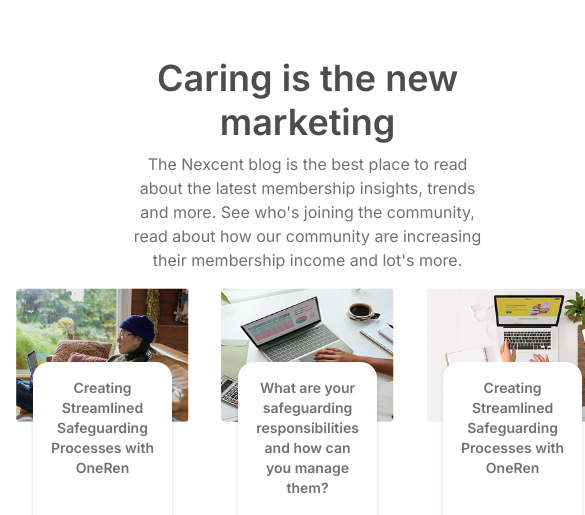
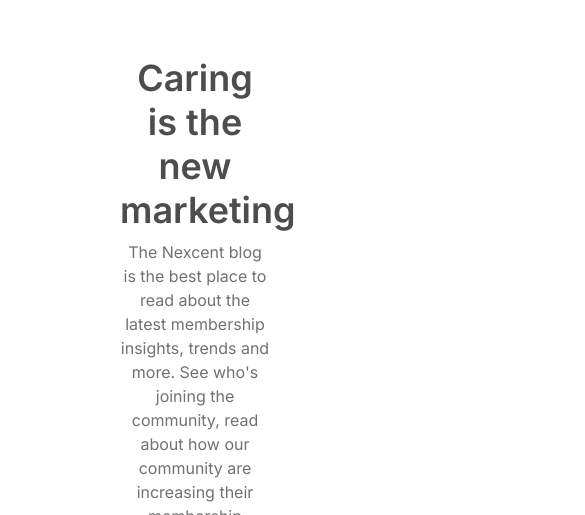
Before and after one commit to Nishahtc/Nexcent---Centralized-Community-Portal, a plain HTML site: page nexcent_landing_page/index.html in a window 390 px wide. Shown: the part 6606-7121 px from the top of the page, 585 px wide, since content can reach past the window. Drawn offline with Linux system fonts and the light colour scheme.

Commit message:
responsive footer and section

```diff
--- a/nexcent_landing_page/assets/style/index.css
+++ b/nexcent_landing_page/assets/style/index.css
@@ -161,7 +161,7 @@ p {
 .new-marketing   .card-wrapper .card{
     width: 28%;
 }
-.new-marketing   .card-wrapper .card img{
+ .new-marketing   .card-wrapper .card img{
     width: 100%;
 }
 .text-content{
@@ -188,7 +188,21 @@ p {
 }
 /* new-marketing  end */
 /* footer */
+.footer-heading{
 
+    color:var(--text-color-white);
+    font-weight: 600;
+    font-size:var(--font-size-13);
+    line-height: var(--line-height-19);
+
+}
+.footer-items{
+
+    color:var(  --text-color-light-white);
+    font-size:var(--font-size-9);
+    line-height: var(--line-height-13);
+
+}
 
 footer .bottom-panel {
     background-color: var(--footer-color);
--- a/nexcent_landing_page/assets/style/responsive.css
+++ b/nexcent_landing_page/assets/style/responsive.css
@@ -54,6 +54,8 @@
     }
 
 }
+
+
 /* entire community */
 @media (max-width:575px){
     .entire-community .content{
@@ -203,6 +205,7 @@
         margin-inline: auto;
 
 
+
     }
     .new-marketing  .content h2 p{
         width: 350px;
@@ -211,6 +214,64 @@
 
     }
 
+}
+/* new marketing */
+@media (max-width:768px){
+    .new-marketing .content{
+        width: 300px;
+        margin-inline: auto;
+       text-align: center;
+
+
+    }
+    .new-marketing .card-wrapper {
+        flex-direction: column;
+       align-items: center;
+    }
+    .new-marketing .card-wrapper .card img{
+       width: 100%;
+
+    }
+    .new-marketing .card-wrapper .card{
+       width: 28%;
+    }
+}
+@media (max-width:575px){
+    .new-marketing .content{
+        width: 150px;
+        margin-inline: auto;
+
+
+    }
+    .new-marketing .card-wrapper {
+        flex-direction: column;
+       align-items: center;
+    }
+    .new-marketing .card-wrapper .card img{
+        width: 100%;
+        height: auto;
+        display: block;
+
+    }
+
+    .new-marketing .card-wrapper .card{
+        width: 28%;
+        overflow: hidden;
+     }
+     .new-marketing .text-content{
+        margin-top: 60px;
+        width: 100%;
+        margin-inline: auto;
+        flex-grow: 1;
+
+        text-align: center;
+        padding: 1rem;
+        border-radius: 1rem;
+        display: flex;
+        flex-direction: column;
+        align-items: center;
+
+    }
 }
 /* top-footer */
 
@@ -238,8 +299,15 @@
         flex-direction: column;
         text-align: center;
     }
-    footer .social-media-icons i{
-      text-align: center;
+
+    footer .left-footer{
+        flex-direction: column;
+        align-items: center;
+
+    }
+    footer .left-footer .social-media-icons i{
+        align-items: center;
+
     }
     footer .right-footer {
         flex-direction: column;
@@ -248,4 +316,12 @@
     .card {
         width: 100%;
     }
+    footer .footer-heading{
+
+        color:var(--text-color-white);
+        font-weight: 600;
+       font-size: 1rem;
+        /* line-height: var(--line-height-19); */
+
+    }
 }
--- a/nexcent_landing_page/assets/style/style.css
+++ b/nexcent_landing_page/assets/style/style.css
@@ -159,18 +159,3 @@ html{
 
 
 }
-.footer-heading{
-
-    color:var(--text-color-white);
-    font-weight: 600;
-    font-size:var(--font-size-13);
-    line-height: var(--line-height-19);
-
-}
-.footer-items{
-
-    color:var(  --text-color-light-white);
-    font-size:var(--font-size-9);
-    line-height: var(--line-height-13);
-
-}
```
Also changed, not shown: nexcent_landing_page/index.html (+4 -4 lines).
